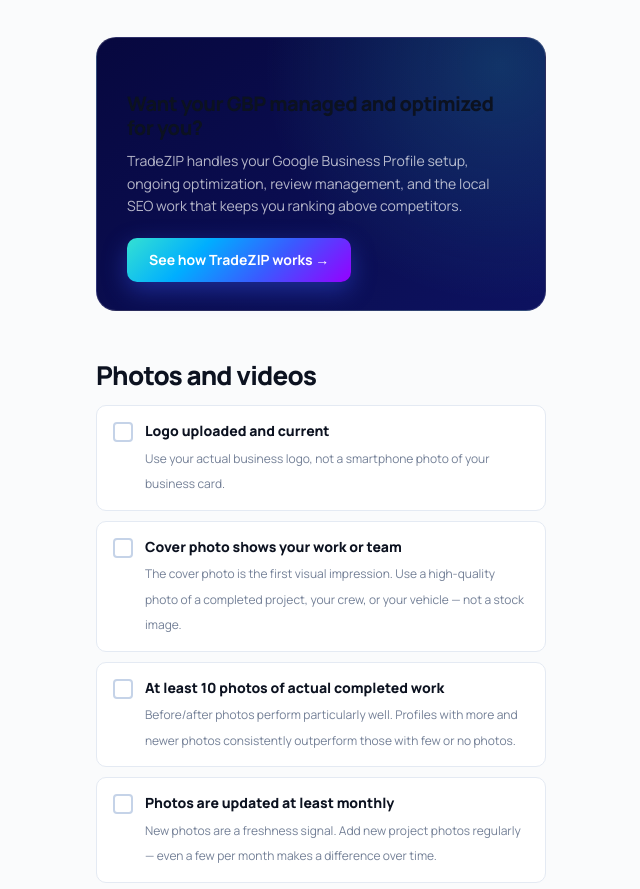
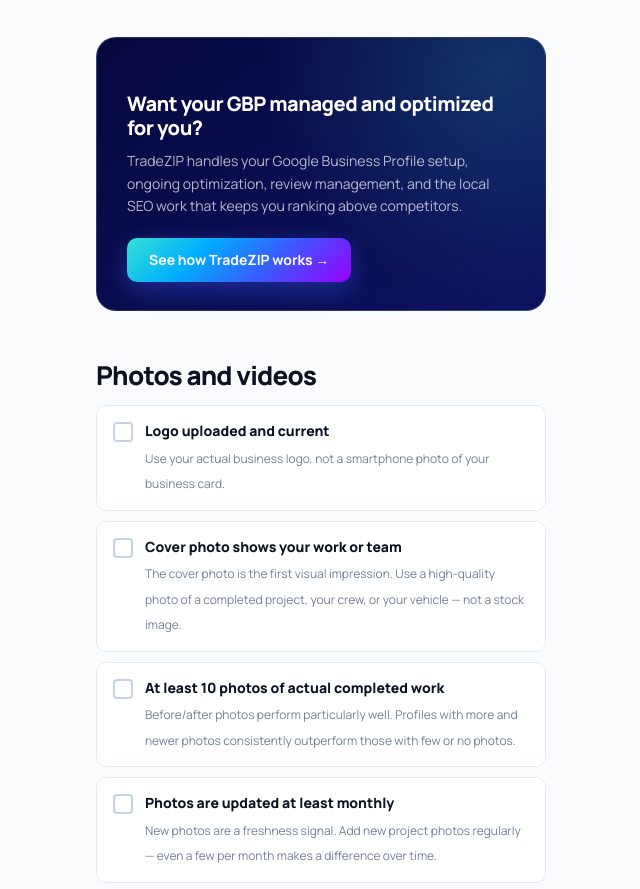
Before and after one commit to seanzing/tradezip-homepage, a plain HTML site: page blog/checklists/google-business-profile-for-contractors/index.html in a window 1280 px wide. Shown: the part 3419-4308 px from the top of the page, without its empty margins (178-818 px from the left). Drawn offline with Linux system fonts and the light colour scheme.

Commit message:
Blog CTA card: force white heading on dark navy card
Amy flagged the mid-article CTA card ('Your website should be generating
leads, not just existing') rendering with a dark-navy heading on a dark-navy
background — invisible.

Root cause: .cta-card h3 didn't set a color, so it inherited from the
enclosing .article-body h3 rule which explicitly sets color:#0c1220 for
body headings on white article content. Cascade lost, black-on-navy result.

Fix: add color:#fff to .cta-card h3 across all 10 launch articles. .cta-card
wrapper already sets color:#fff on itself, this just makes the h3 respect it
instead of inheriting the darker article-body override.

```diff
--- a/blog/checklists/google-business-profile-for-contractors/index.html
+++ b/blog/checklists/google-business-profile-for-contractors/index.html
@@ -105,7 +105,7 @@
 .article-body strong{font-weight:750;color:#0c1220}
 .article-body hr{border:none;border-top:1px solid #e4eaf3;margin:36px 0}
 .cta-card{background:radial-gradient(circle at 90% 10%,rgba(52,225,210,.18),transparent 50%),linear-gradient(145deg,#07083f,#0d1260);border:1px solid rgba(255,255,255,.14);border-radius:20px;padding:28px 30px;margin:40px 0;color:#fff}
-.cta-card h3{font-size:20px;font-weight:780;letter-spacing:-.025em;line-height:1.2;margin-bottom:10px}
+.cta-card h3{font-size:20px;font-weight:780;letter-spacing:-.025em;line-height:1.2;margin-bottom:10px;color:#fff}
 .cta-card p{color:rgba(255,255,255,.7);font-size:14px;line-height:1.62;margin-bottom:20px}
 .cta-card a{display:inline-flex;align-items:center;gap:8px;background:var(--gradient);color:#fff;border-radius:10px;padding:11px 22px;font-size:14px;font-weight:700;box-shadow:0 8px 24px rgba(58,90,255,.4);transition:transform .18s,filter .18s}.cta-card a:hover{filter:brightness(1.08);transform:translateY(-2px);text-decoration:none}
 .takeaways{background:#f0f7ff;border:1px solid #cde0f5;border-left:4px solid #3a5aff;border-radius:0 12px 12px 0;padding:22px 24px;margin:36px 0}
```
Also changed, not shown: blog/costs/contractor-website-cost/index.html (+1 -1 lines), blog/guides/ai-receptionist-for-contractors/index.html (+1 -1 lines), blog/guides/angi-thumbtack-lead-response-time/index.html (+1 -1 lines), blog/guides/best-online-directories-for-contractors/index.html (+1 -1 lines), blog/guides/contractor-website-mistakes/index.html (+1 -1 lines), blog/guides/local-seo-for-contractors/index.html (+1 -1 lines), blog/guides/service-area-pages-for-contractors/index.html (+1 -1 lines), blog/how-to/get-more-google-reviews-for-contractors/index.html (+1 -1 lines), blog/how-to/get-more-neighborhood-jobs/index.html (+1 -1 lines).
